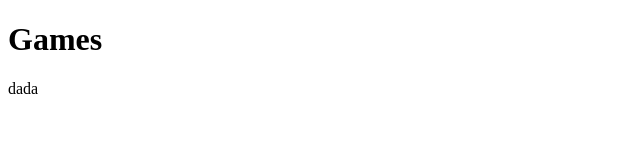
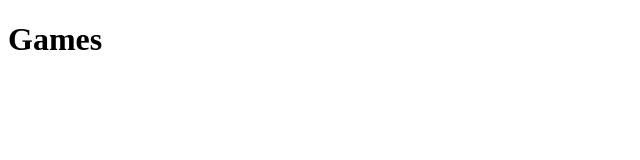
Before and after one commit to Matheuztt/Gomes-Manoel, a plain HTML site: page index.html in a window 1280 px wide. Shown: the full height of the page, 0-640 px from the left. Drawn offline with Linux system fonts and the light colour scheme.

Commit message:
dadadada

```diff
--- a/index.html
+++ b/index.html
@@ -8,6 +8,6 @@
 </head>
 <h1>Games</h1>
 <body>
-<header>dada</header>
+<header></header>
 </body>
 </html>
```
